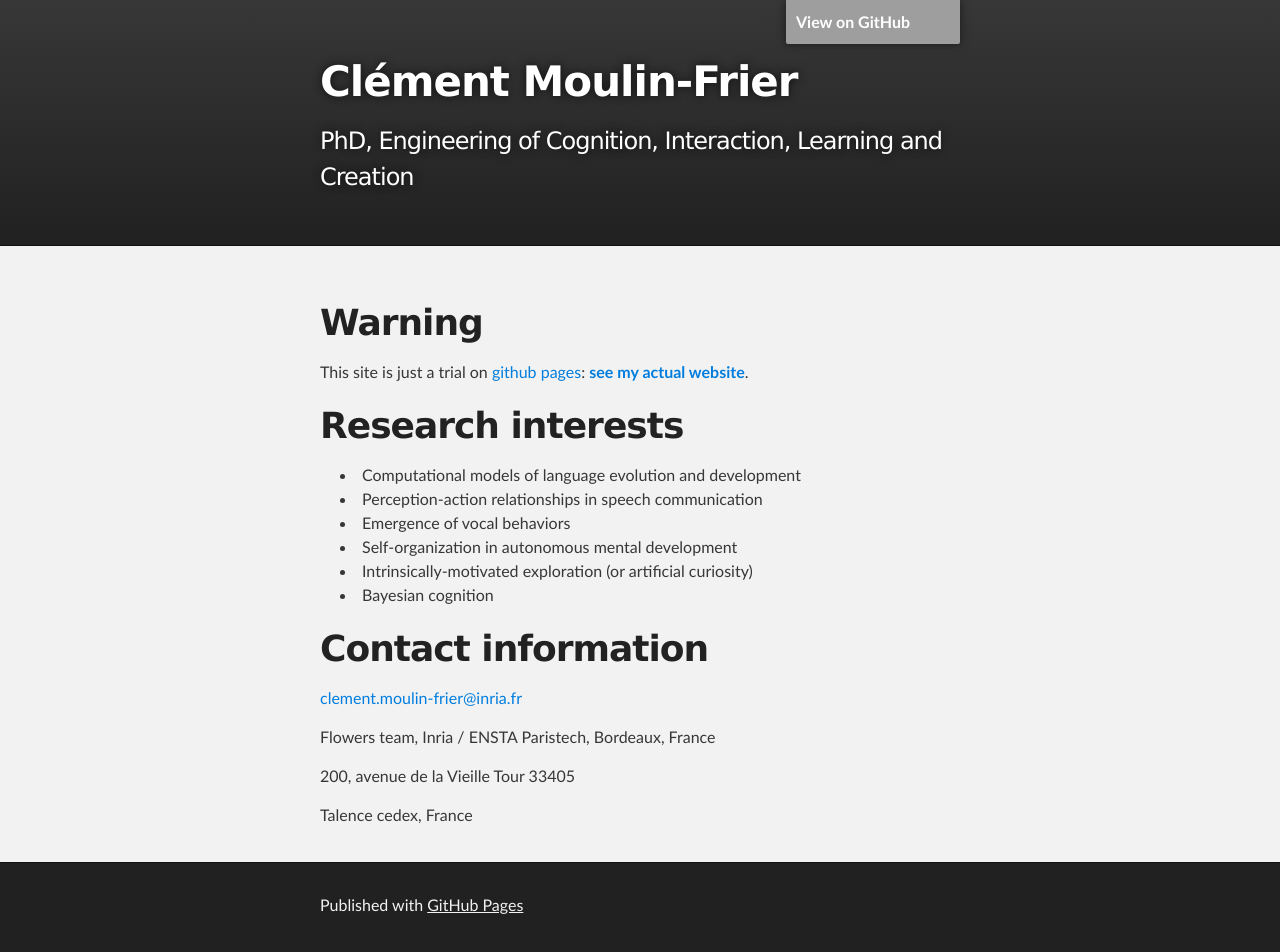
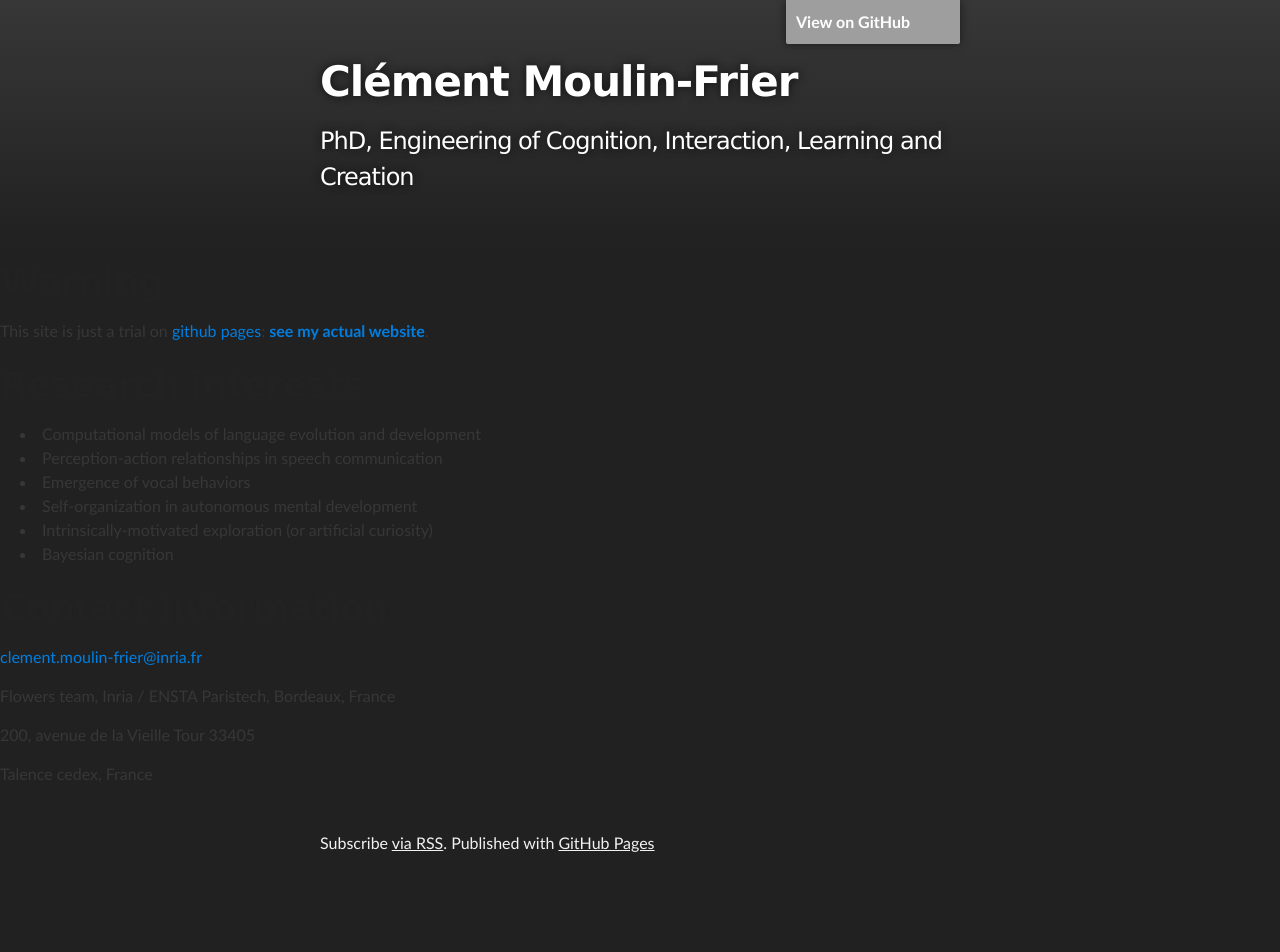
Before and after one commit to clement-moulin-frier/clement-moulin-frier.github.io.bak, a Jekyll site: the page built from index.md, in a window 1280 px wide. Built offline with Jekyll 4.4.1, drawn with Linux system fonts in a browser that asks for light colours; after the commit the page ends 900 px from its top, so only the background shows below that; grey boxes are pictures that could not be loaded.

Commit message:
Try without div block

```diff
--- a/_layouts/slate.html
+++ b/_layouts/slate.html
@@ -25,18 +25,18 @@
     </div>
 
     <!-- MAIN CONTENT -->
-    <div id="main_content_wrap" class="outer">
-      <section id="main_content" class="inner">
+    <!-- <div id="main_content_wrap" class="outer">
+      <section id="main_content" class="inner"> -->
 
 {{content}}
 
-      </section>
-    </div>
+      <!-- </section>
+    </div> -->
 
     <!-- FOOTER  -->
     <div id="footer_wrap" class="outer">
       <footer class="inner">
-        <p>Published with <a href="http://pages.github.com">GitHub Pages</a></p>
+        <p>Subscribe <a href="{{ "/feed.xml" | prepend: site.baseurl }}">via RSS</a>. Published with <a href="http://pages.github.com">GitHub Pages</a></p>
       </footer>
     </div>
 
```
